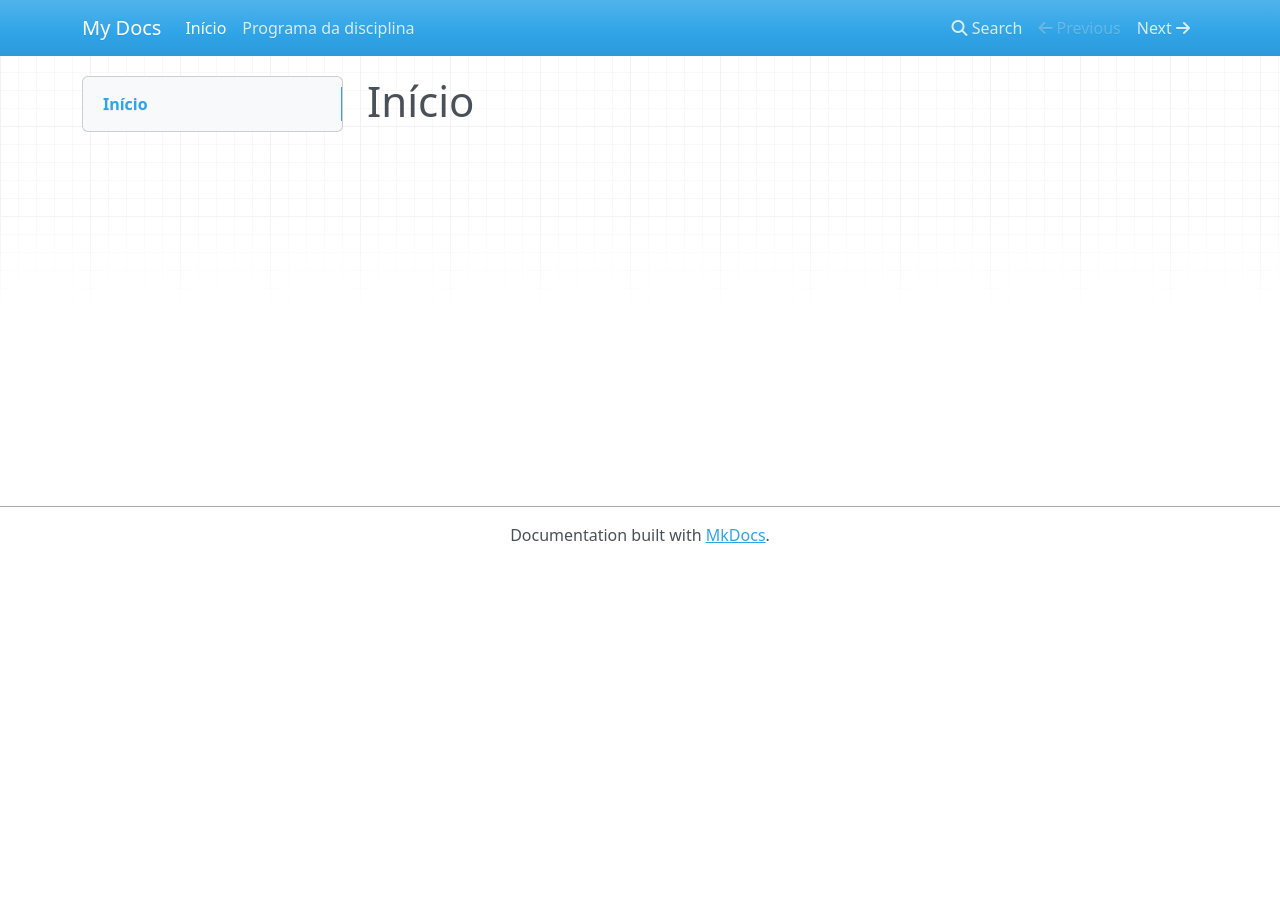
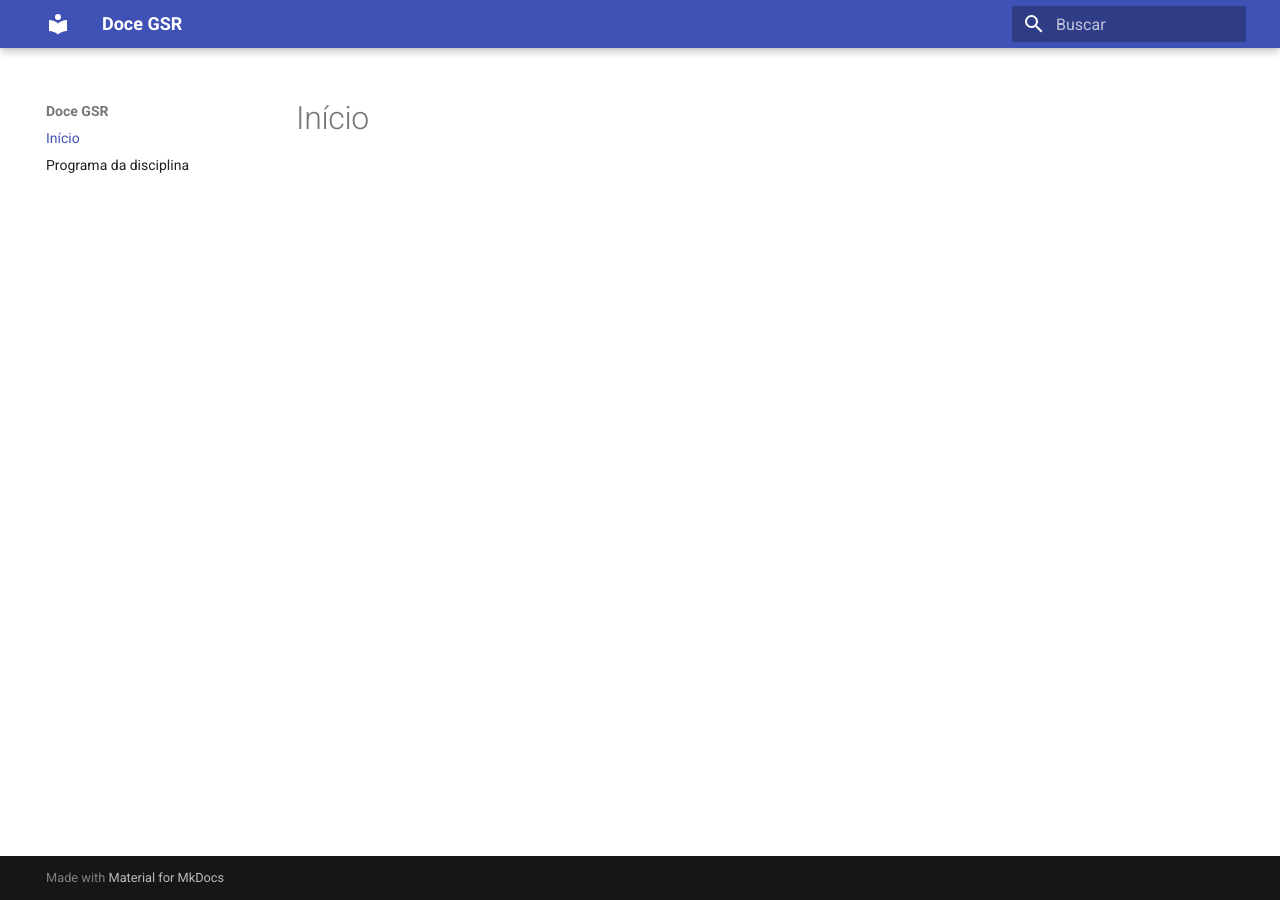
Before and after one commit to jurandysoares/doce-gsr, an MkDocs documentation site: the page built from docs/index.md, in a window 1280 px wide. Built offline with MkDocs 1.6.1 and Material for MkDocs 9.7.7, drawn with Linux system fonts in a browser that asks for light colours; nearby versions of some CDN libraries.

```diff
--- /dev/null
+++ b/main.py
@@ -0,0 +1,6 @@
+def main():
+    print("Hello from doce-gsr!")
+
+
+if __name__ == "__main__":
+    main()
--- a/mkdocs.yml
+++ b/mkdocs.yml
@@ -1 +1,7 @@
-site_name: My Docs
+site_name: Doce GSR
+site_autor: Jurandy Soares
+site_url: https://github.com/jurandysoares/doce-gsr
+
+theme:
+  name: material
+  language: pt
```
Also changed, not shown: README.md (+6 -5 lines), pyproject.toml (added, +7 -0 lines), 1 other file.
